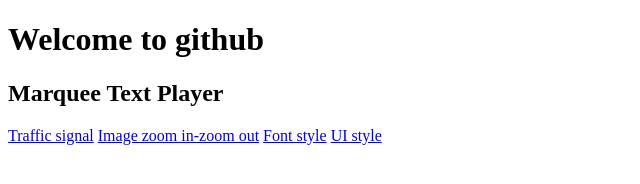
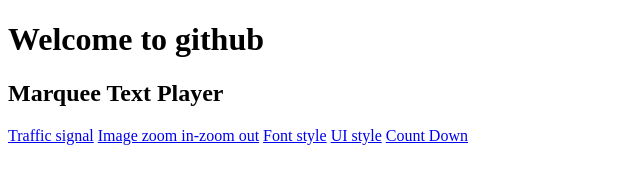
Before and after one commit to GauriSakshi/Assignment, a plain HTML site: page index.html in a window 1280 px wide. Shown: the whole page, without its empty margins (0-640 px from the left). Drawn offline with Linux system fonts and the light colour scheme.

Commit message:
Update index.html

```diff
--- a/index.html
+++ b/index.html
@@ -12,6 +12,7 @@
       <a href="img.html">Image zoom in-zoom out</a>
     <a href="font.html">Font style</a>
     <a href="dis.html">UI style</a>
+     <a href="butn.html">Count Down</a>
 
 </body>
 </html>
```
